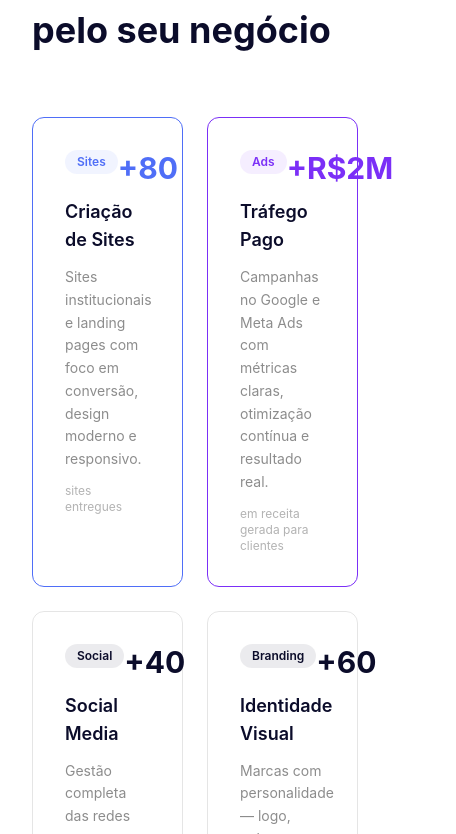
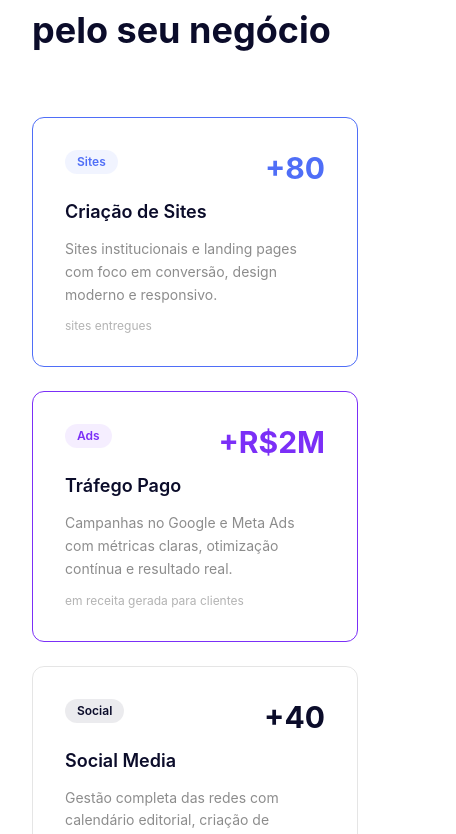
Before and after one commit to joaopedrobagli/Agenlixe, a React (Vite) app: page / in a window 390 px wide. Shown: the part 1050-1884 px from the top of the page, 456 px wide, since content can reach past the window. Built offline with nearby package versions, Linux system fonts and the light colour scheme.

Commit message:
fix: responsividade em todas as seções

```diff
--- a/src/components/Contato.jsx
+++ b/src/components/Contato.jsx
@@ -46,7 +46,7 @@ function Contato() {
           Vamos conversar sobre <br /> o seu projeto
         </h2>
 
-        <div className="grid grid-cols-2 gap-12">
+        <div className="grid grid-cols-1 md:grid-cols-2 gap-12">
 
           <div className="flex flex-col gap-5">
 
--- a/src/components/Depoimentos.jsx
+++ b/src/components/Depoimentos.jsx
@@ -34,7 +34,7 @@ function Depoimentos() {
           O que nossos clientes <br /> dizem sobre nós
         </h2>
 
-        <div className="grid grid-cols-3 gap-6">
+        <div className="grid grid-cols-1 md:grid-cols-2 lg:grid-cols-3 gap-6">
           {depoimentos.map((dep) => (
             <div
               key={dep.id}
--- a/src/components/Footer.jsx
+++ b/src/components/Footer.jsx
@@ -3,7 +3,7 @@ function Footer() {
     <footer className="bg-[#0B0C2A] pt-16 pb-8">
       <div className="max-w-6xl mx-auto px-8">
 
-        <div className="grid grid-cols-3 gap-12 pb-12 border-b border-white/8">
+        <div className="grid grid-cols-1 md:grid-cols-3 gap-12 pb-12 border-b border-white/8">
 
           <div className="flex flex-col gap-4">
             <img src="/logo-icone.png" alt="AgenLix" className="h-12 w-12 object-contain" />
--- a/src/components/Servicos.jsx
+++ b/src/components/Servicos.jsx
@@ -53,7 +53,7 @@ function Servicos() {
           O que a AgenLix faz <br /> pelo seu negócio
         </h2>
 
-        <div className="grid grid-cols-2 gap-6">
+        <div className="grid grid-cols-1 md:grid-cols-2 gap-6">
           {servicos.map((servico) => (
             <div
               key={servico.numero}
```
